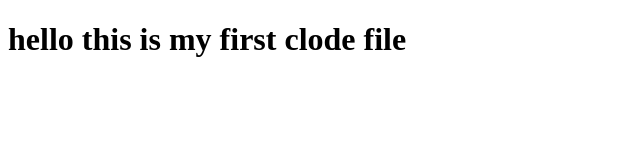
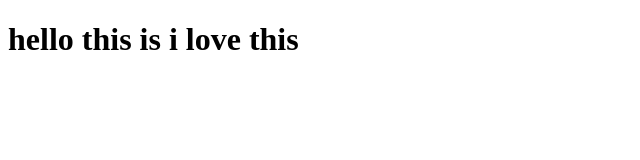
Before and after one commit to salaur/project4, a plain HTML site: page index.html in a window 1280 px wide. Shown: the whole page, without its empty margins (0-640 px from the left). Drawn offline with Linux system fonts and the light colour scheme.

Commit message:
Update index.html
added new text

```diff
--- a/index.html
+++ b/index.html
@@ -6,6 +6,6 @@
     <title>Document</title>
 </head>
 <body>
-   <h1>hello this is my first clode file</h1>
+   <h1>hello this is  i love this </h1>
 </body>
 </html>
```
